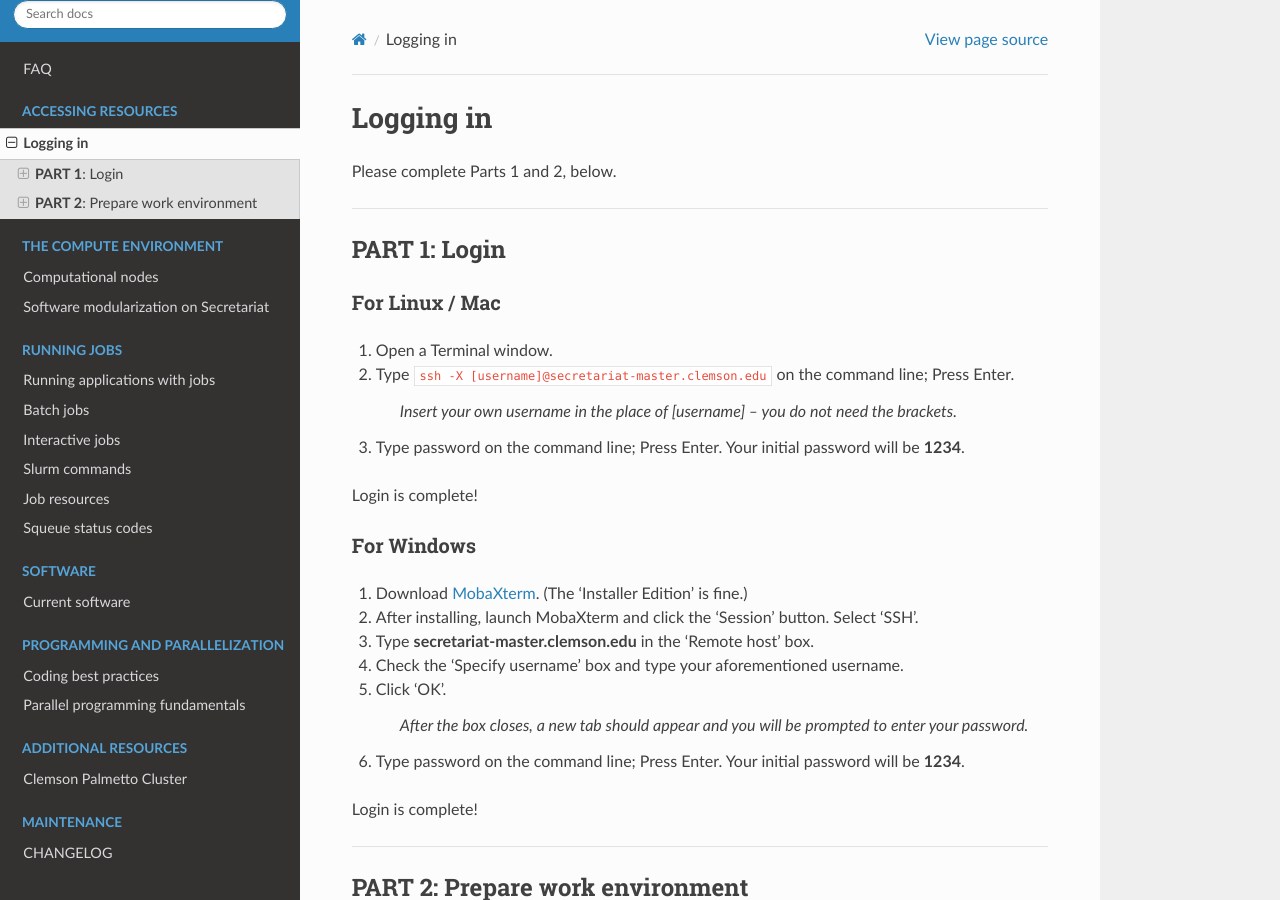
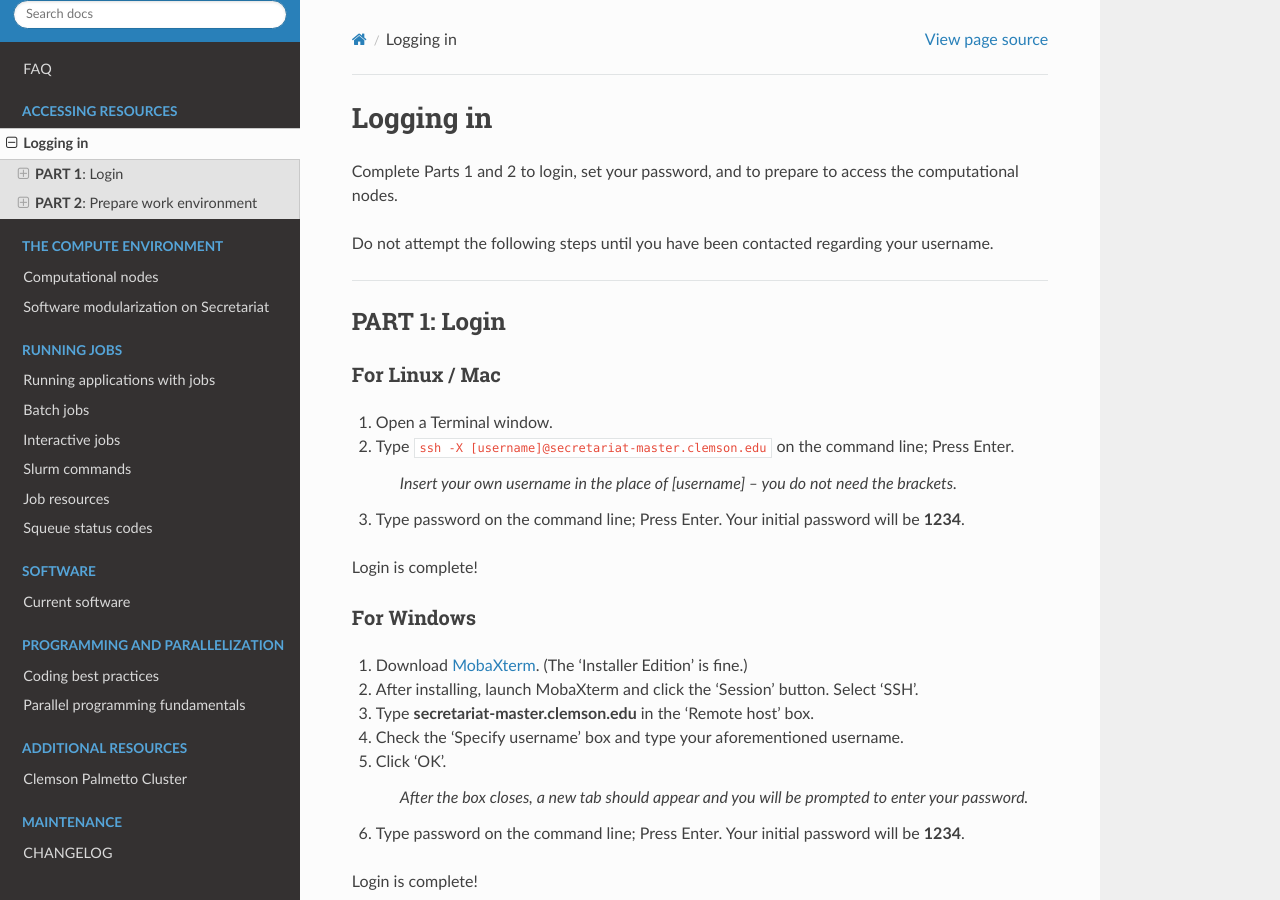
Before and after one commit to amalgamaria/secretariat, a Sphinx documentation site: the page built from docs/access/logging-in.rst, in a window 1280 px wide and 900 px high. Built offline with Sphinx 7.4.7 and the Read the Docs theme 2.0.0, drawn with Linux system fonts in a browser that asks for light colours.

Commit message:
Reformat content -v3

```diff
--- a/docs/access/logging-in.rst
+++ b/docs/access/logging-in.rst
@@ -2,7 +2,9 @@
 Logging in
 ==========
 
-Please complete Parts 1 and 2, below.
+Complete Parts 1 and 2 to login, set your password, and to prepare to access the computational nodes.
+
+Do not attempt the following steps until you have been contacted regarding your username.
 
 ----
 
```
